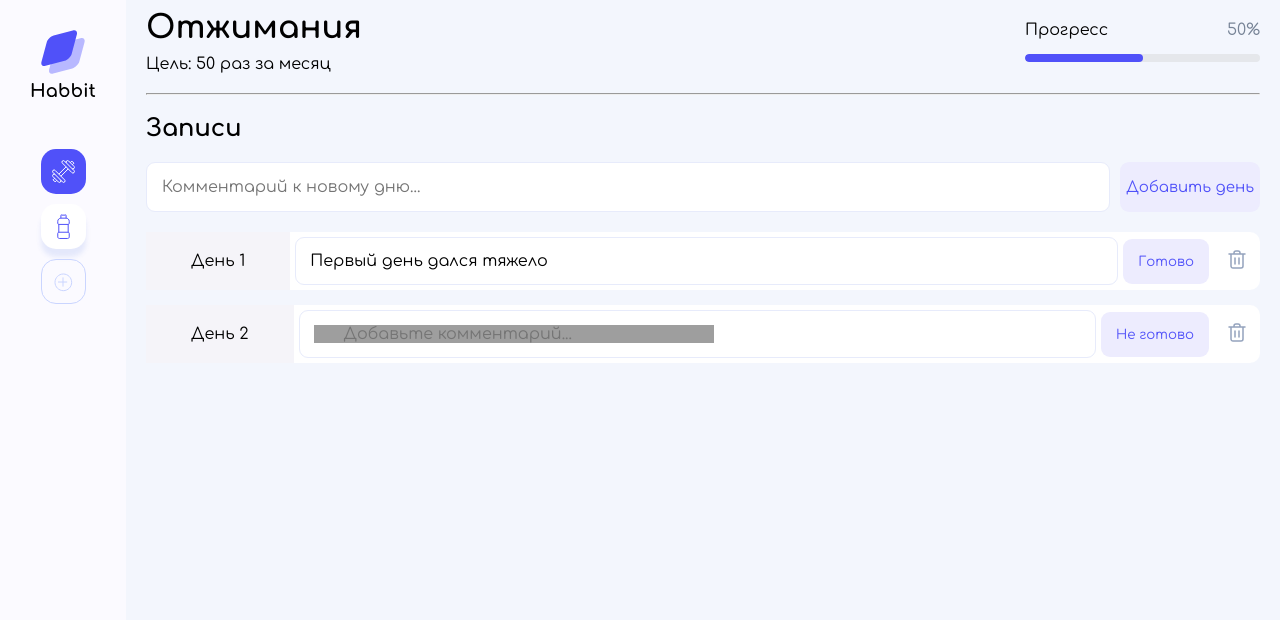
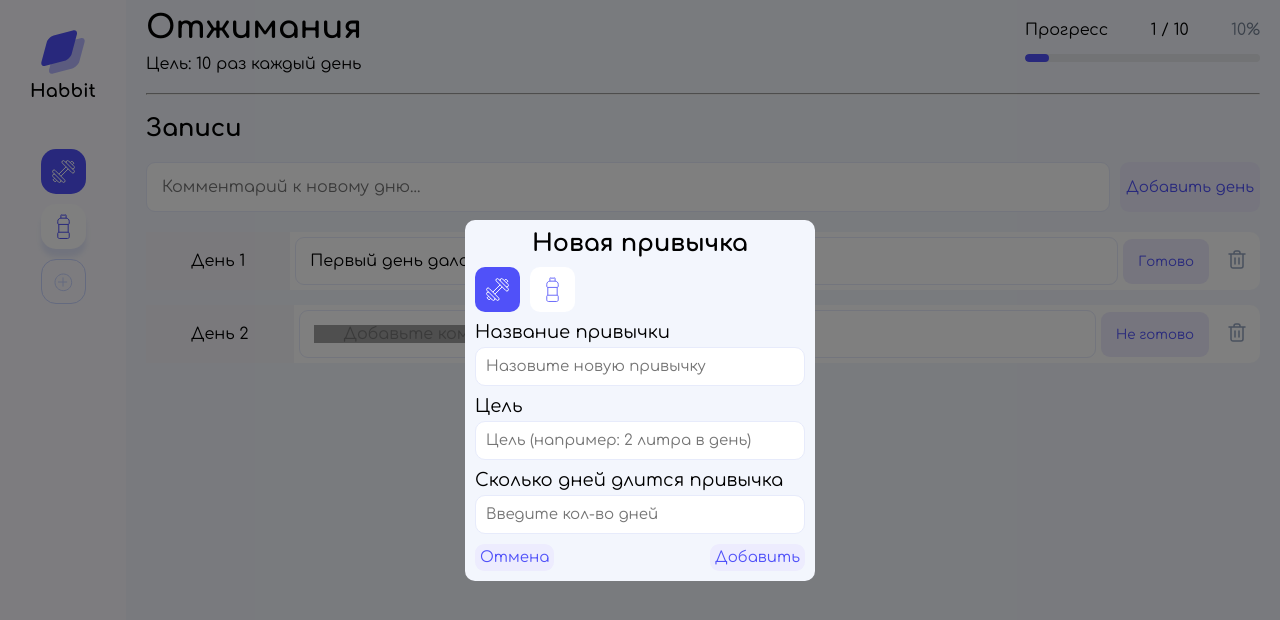
Before and after one commit to DiPirs/Habit-Tracker-App, a React (Vite) app: page / in a window 1280 px wide. Both pictures are taken after a click on the button 63 px from the left and 281 px from the top of the page. Shown: the top 620 px of the page. Built offline with nearby package versions, Linux system fonts and the light colour scheme.

Commit message:
add modal

```diff
--- a/src/App.jsx
+++ b/src/App.jsx
@@ -1,15 +1,17 @@
 import { useState } from 'react';
+import { habitsData } from './data/habits';
 
 import Sidebar from "./components/Sidebar/Sidebar";
 import Header from "./components/Header/Header";
 import TaskList from './components/TaskList/TaskList';
-import { habitsData } from './data/habits';
+import ModalAddHabit from './components/Modal/ModalAddHabit';
 
 import style from "./App.module.scss";
 
 function App() {
   const [ habits, setHabits ] = useState(habitsData);
   const [currentHabitId, setCurrentHabitId] = useState(habitsData[0].id);
+  const [isModalOpen, setIsModalOpen] = useState(false);
   const currentHabit = habits.find(h => h.id === currentHabitId);
 
   const updateTask = (taskId, updates) => {
@@ -53,14 +55,25 @@ function App() {
     );
   };
 
+  const addNewHabit = (newHabit) => {
+    setHabits(prev => [...prev, newHabit]);
+    setCurrentHabitId(newHabit.id);
+  };
+
 
   return (
     <div className={style.page}>
-      <Sidebar
-        habits={habits}
-        currentHabitId={currentHabitId}
-        onHabitClick={setCurrentHabitId}
-      />
+      <div className={style.page_left}>
+        <Sidebar
+          habits={habits}
+          currentHabitId={currentHabitId}
+          onHabitClick={setCurrentHabitId}
+          onAddClick={() => setIsModalOpen(true)}
+        />
+      </div>
+      <div className={style.page_centr}>
+
+      </div>
       <main className={style.main}>
         <Header habit = {currentHabit}/>
         <hr className={style.hr}/>
@@ -71,6 +84,12 @@ function App() {
           addDay={addDay}
         />
       </main>
+
+      <ModalAddHabit
+        isOpen={isModalOpen}
+        onCloseModal={() => setIsModalOpen(false)}
+        onAddHabit={addNewHabit}
+      />
     </div>
   );
 }
--- a/src/components/Header/Header.jsx
+++ b/src/components/Header/Header.jsx
@@ -4,7 +4,7 @@ function Header({ habit }) {
   if (!habit) return null;
 
   const completed = habit.tasks?.filter(t => t.completed).length || 0;
-  const total = habit.tasks?.length || 1;
+  const total = habit.days? habit.days : 1;
   const progress = Math.round((completed / total) * 100);
 
   return(
@@ -16,6 +16,7 @@ function Header({ habit }) {
       <div className={styles.header__progress}>
         <div className={styles.progress__info}>
           <span className={styles.info__title}>Прогресс</span>
+          <span className={styles.info__days}>{completed} / {total}</span>
           <span className={styles.info__progress}>{progress}%</span>
         </div>
         <div className={styles.progress__bar}>
--- a/src/components/Modal/ModalAddHabit.jsx
+++ b/src/components/Modal/ModalAddHabit.jsx
@@ -1,9 +1,108 @@
 import { useState } from "react";
 import style from "./ModalAddHabit.module.scss";
 
-function ModalAddHabit () {
+import { iconHabitsMap } from "../../../public/habits/iconsHabitsMap";
+
+function ModalAddHabit ({ isOpen, onCloseModal, onAddHabit }) {
+  const [name, setName] = useState('');
+  const [goal, setGoal] = useState('');
+  const [days, setDays] = useState('');
+  const [selectedIcon, setSelectedIcon] = useState('dumbbell');
+
+  if (!isOpen) return null;
+
+  const handleSubmit = () => {
+    if (!name.trim()) return;
+
+    const newHabit = {
+      id: Date.now(),
+      name: name.trim(),
+      goal: goal.trim() || 'Без цели',
+      icon: selectedIcon,
+      days: days.trim(),
+      tasks: [],
+    };
+
+    onAddHabit(newHabit);
+    setName('');
+    setGoal('');
+    setDays('');
+    setSelectedIcon('dumbbell');
+    onCloseModal();
+  };
+
+  const handleKeyDown = (e) => {
+    if (e.key === 'Enter') {
+      handleSubmit();
+    }
+  };
   return (
-    <div></div>
+    <div className={style.modal__wrapper}>
+      <div className={style.modal}>
+        <h2 className={style.modal__title}>Новая привычка</h2>
+        <div className={style.modal__select__icon}>
+          {Object.keys(iconHabitsMap).map((iconKey) => {
+            const IconComponent = iconHabitsMap[iconKey];
+            return (
+              <button
+                key={iconKey}
+                className={`${style.icon__Button} ${
+                  selectedIcon === iconKey ? style.icon__selected : ''
+                }`}
+                onClick={() => setSelectedIcon(iconKey)}
+                aria-label={`Выбрать иконку: ${iconKey}`}
+              >
+                <IconComponent />
+              </button>
+            );
+          })}
+        </div>
+        <div className={style.modal__name}>
+          <span>Название привычки</span>
+          <input
+            type="text"
+            placeholder="Назовите новую привычку"
+            value={name}
+            onChange={(e) => setName(e.target.value)}
+            onKeyDown={handleKeyDown}
+            className={style.modal__input}
+          />
+        </div>
+
+        <div className={style.modal__goal}>
+          <span>Цель</span>
+          <input
+            type="text"
+            placeholder="Цель (например: 2 литра в день)"
+            value={goal}
+            onChange={(e) => setGoal(e.target.value)}
+            onKeyDown={handleKeyDown}
+            className={style.modal__input}
+          />
+        </div>
+
+        <div className={style.modal__days}>
+          <span>Сколько дней длится привычка</span>
+          <input
+            type="number"
+            placeholder="Введите кол-во дней"
+            value={days}
+            onChange={(e) => setDays(e.target.value)}
+            onKeyDown={handleKeyDown}
+            className={style.modal__input}
+          />
+        </div>
+
+        <div className={style.modal__actions}>
+          <button className={style.actions__button} onClick={onCloseModal}>
+            Отмена
+          </button>
+          <button className={style.actions__button} onClick={handleSubmit}>
+            Добавить
+          </button>
+        </div>
+      </div>
+    </div>
   );
 }
 
--- a/src/components/Modal/ModalAddHabit.module.scss
+++ b/src/components/Modal/ModalAddHabit.module.scss
@@ -0,0 +1,111 @@
+$background__modal: #F3F6FD;
+$background__habit__button: #FFFFFF;
+$background__habit__button-hover: #6c6cfa;
+$background__habit__button-active: #5051F9;
+$background__habit__icon: #6c6cfa;
+$background__habit__icon-hover: #FFFFFF;
+$background__habit__icon-active: #FFFFFF;
+$color__border__input: #E7EBFB;
+$color__border__input_focus: #5051f9;
+
+.modal__wrapper {
+  position: fixed;
+  top: 0;
+  left: 0;
+  width: 100%;
+  height: 100%;
+  background: rgba(0, 0, 0, 0.5);
+  display: flex;
+  align-items: center;
+  justify-content: center;
+  z-index: 1000;
+}
+
+.modal {
+  display: flex;
+  flex-direction: column;
+  gap: 10px;
+  min-width: 350px;
+  background-color: $background__modal;
+  border-radius: 10px;
+  padding: 10px;
+
+  .modal__title {
+    margin: 0;
+    text-align: center;
+  }
+
+  .modal__select__icon {
+    display: flex;
+    gap: 10px;
+    .icon__Button{
+      display: flex;
+      justify-content: center;
+      align-items: center;
+      padding: 10px;
+      background-color: $background__habit__button;
+      color: $background__habit__icon;
+      transition: 0.2s ease-in-out;
+      border: none;
+      border-radius: 10px;
+
+      &:hover {
+        background-color: $background__habit__button-hover;
+        color: $background__habit__icon-hover;
+      }
+    }
+
+    .icon__selected {
+      background-color: $background__habit__button-active;
+      color: $background__habit__icon-active;
+    }
+  }
+
+  .modal__name, .modal__goal, .modal__days {
+    display: flex;
+    flex-direction: column;
+    gap: 5px;
+
+    & > span {
+      font-size: 18px;
+    }
+  }
+
+  .modal__input {
+    padding: 10px;
+    font-size: 15px;
+    border: 1px solid $color__border__input;
+    border-radius: 10px;
+
+    &:focus {
+      border-color: $color__border__input_focus;
+      outline: 1px solid $color__border__input_focus;
+      outline-offset: 0px;
+    }
+  }
+
+  $color__actions__button: #EDECFE;
+  $color__actions__button-hover: #5051F9;
+  $color__text__actions_button: #5051F9;
+  $color__text__actions_button-hover: #EDECFE;
+
+  .modal__actions {
+    display: flex;
+    justify-content: space-between;
+
+    .actions__button {
+      padding: 5px;
+      border: none;
+      border-radius: 9px;
+      background-color: $color__actions__button;
+      font-size: 15px;
+      color: $color__text__actions_button;
+      transition: 0.2s ease-in-out;
+
+      &:hover {
+        background-color: $color__actions__button-hover;
+        color: $color__text__actions_button-hover;
+      }
+    }
+  }
+}
--- a/src/components/Sidebar/Sidebar.jsx
+++ b/src/components/Sidebar/Sidebar.jsx
@@ -3,7 +3,7 @@ import { AddButton } from '../../../public/buttons/addSVG';
 import { iconHabitsMap } from '../../../public/habits/iconsHabitsMap';
 
 
-function Sidebar({ habits, currentHabitId, onHabitClick }) {
+function Sidebar({ habits, currentHabitId, onHabitClick, onAddClick }) {
   return (
     <aside className={styles.sidebar}>
       <img className={styles.logo} src="./public/logo.svg" alt="Логотип" />
@@ -25,6 +25,8 @@ function Sidebar({ habits, currentHabitId, onHabitClick }) {
         })}
         <button
           className={styles.habit__button__add}
+          onClick={onAddClick}
+          aria-label="Добавить новую привычку"
         >
           <AddButton />
         </button>
--- a/src/data/habits.jsx
+++ b/src/data/habits.jsx
@@ -2,8 +2,9 @@ export const habitsData = [
   {
     id: 1,
     name: 'Отжимания',
-    goal: '50 раз за месяц',
+    goal: '10 раз каждый день',
     icon: 'dumbbell',
+    days: 10,
     tasks: [
       {
         id: 101,
@@ -24,5 +25,6 @@ export const habitsData = [
     name: 'Питье',
     goal: '2 литра в день',
     icon: 'water',
+    days: 21
   },
 ];
--- a/src/index.scss
+++ b/src/index.scss
@@ -14,3 +14,10 @@ body {
   padding: 0;
   background-color: $background;
 }
+
+// Убрать стрелки при вводе
+input[type="number"]::-webkit-outer-spin-button,
+input[type="number"]::-webkit-inner-spin-button {
+  -webkit-appearance: none;
+  margin: 0;
+}
```
